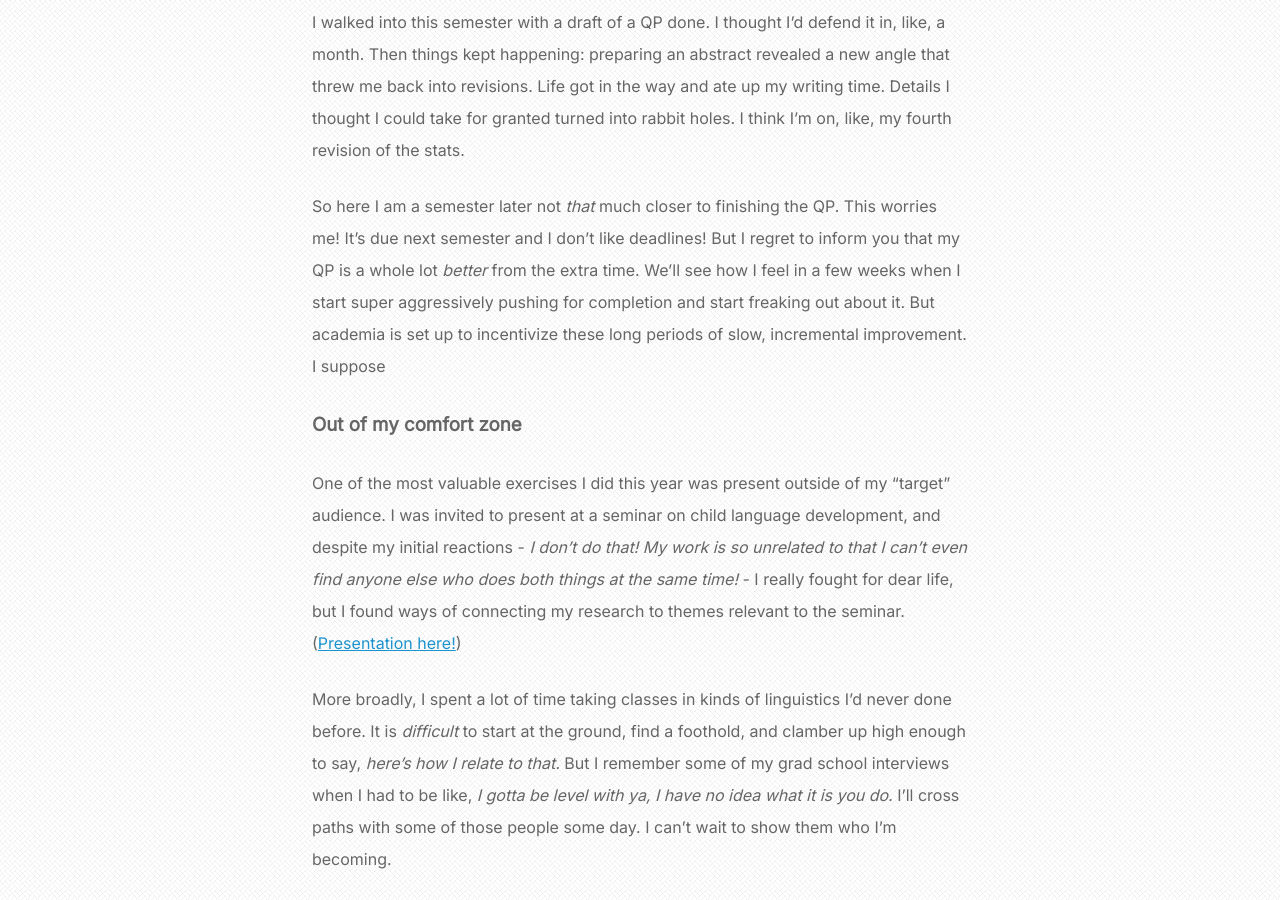
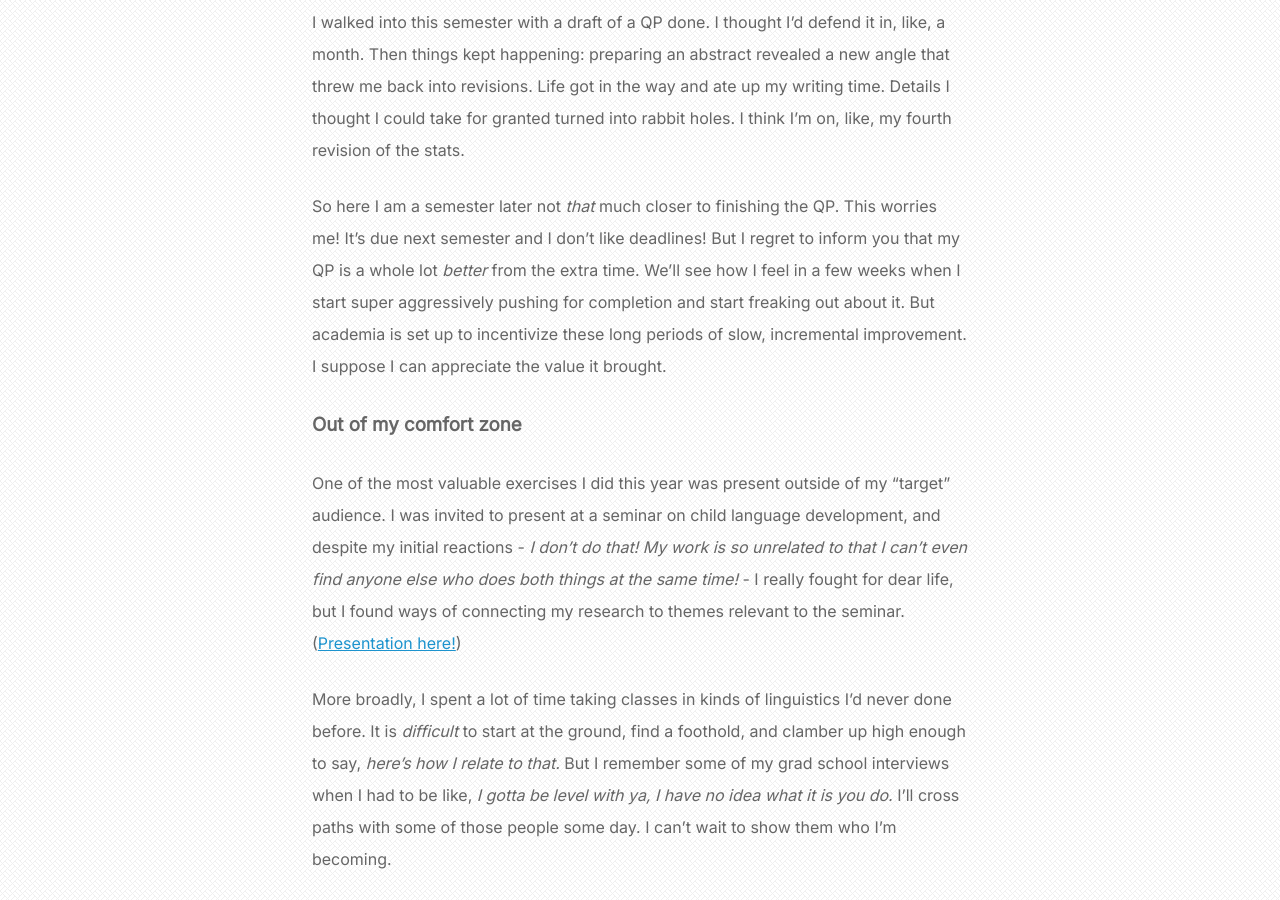
Before and after one commit to theycallmezeal/theycallmezeal.github.io, a Jekyll site: the page built from _posts/2025-12-02-semester-in-review-3.md, in a window 1280 px wide and 900 px high, scrolled down 1954 px. Built offline with Jekyll 4.4.1, drawn with Linux system fonts in a browser that asks for light colours.

Commit message:
Update 2025-12-02-semester-in-review-3.md

```diff
--- a/_posts/2025-12-02-semester-in-review-3.md
+++ b/_posts/2025-12-02-semester-in-review-3.md
@@ -32,7 +32,7 @@ To be clear, it's worth it. You get there all grumpy from the airport before poc
 
 I walked into this semester with a draft of a QP done. I thought I'd defend it in, like, a month. Then things kept happening: preparing an abstract revealed a new angle that threw me back into revisions. Life got in the way and ate up my writing time. Details I thought I could take for granted turned into rabbit holes. I think I'm on, like, my fourth revision of the stats.
 
-So here I am a semester later not *that* much closer to finishing the QP. This worries me! It's due next semester and I don't like deadlines! But I regret to inform you that my QP is a whole lot *better* from the extra time. We'll see how I feel in a few weeks when I start super aggressively pushing for completion and start freaking out about it. But academia is set up to incentivize these long periods of slow, incremental improvement. I suppose
+So here I am a semester later not *that* much closer to finishing the QP. This worries me! It's due next semester and I don't like deadlines! But I regret to inform you that my QP is a whole lot *better* from the extra time. We'll see how I feel in a few weeks when I start super aggressively pushing for completion and start freaking out about it. But academia is set up to incentivize these long periods of slow, incremental improvement. I suppose I can appreciate the value it brought.
 
 ### Out of my comfort zone
 
```
